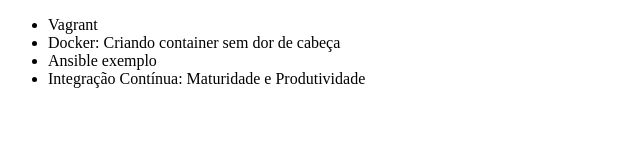
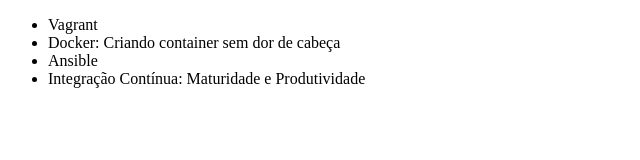
Before and after one commit to JulMarqs/alura-git, a plain HTML site: page index.html in a window 1280 px wide. Shown: the full height of the page, 0-640 px from the left. Drawn offline with Linux system fonts and the light colour scheme.

Commit message:
Revert "mudando nome do curso de ansible"
This reverts commit 4bf2fc65fdf6298dcbbed1036c93a19ec0bd7276.

```diff
--- a/index.html
+++ b/index.html
@@ -8,7 +8,7 @@
     <ul>
         <li>Vagrant</li>
         <li>Docker: Criando container sem dor de cabeça</li>
-        <li>Ansible exemplo</li>
+        <li>Ansible</li>
         <li>Integração Contínua: Maturidade e Produtividade</li>
     </ul>
 </body>
```
